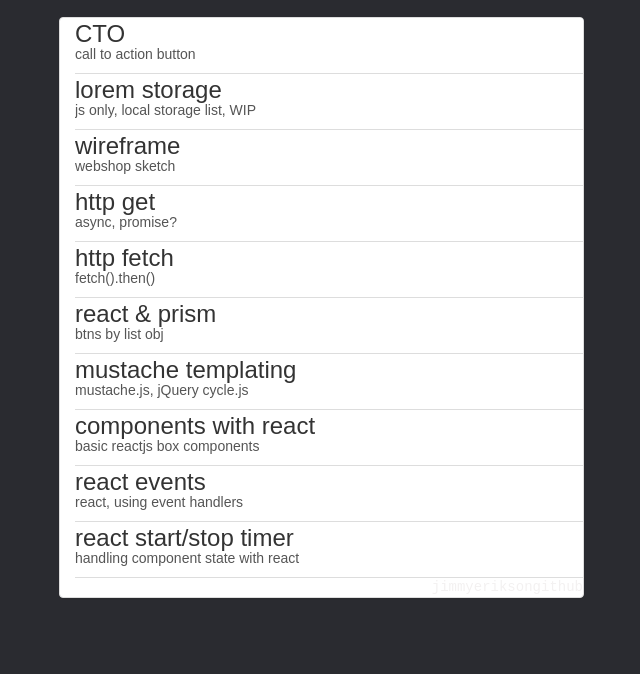
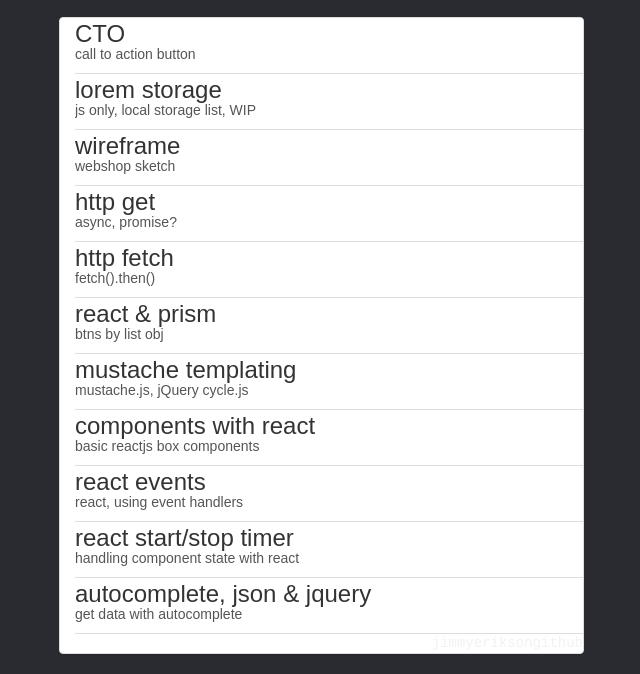
Before and after one commit to jerikson/jerikson.github.io, a plain HTML site: page index.html in a window 1280 px wide. Shown: the part 170-844 px from the top of the page, without its empty margins (41-681 px from the left). Before the commit the page ends 800 px from the top, so only its background shows below. Drawn offline with nearby package versions, Linux system fonts and the light colour scheme.

Commit message:
Added experiment autocomplete-json-jquery

```diff
--- a/index.html
+++ b/index.html
@@ -64,6 +64,10 @@
 		      <p class="list-group-item-text">handling component state with react </p>
 		  </a>
 
+		  <a class="list-group-item" href="https://rawgit.com/jerikson/jerikson.github.io/master/experiments/autocomplete-json-jquery/index.html">
+		      <h4 class="list-group-item-heading">autocomplete, json & jquery</h4>
+		      <p class="list-group-item-text">get data with autocomplete</p>
+		  </a>
 
 
 
```
